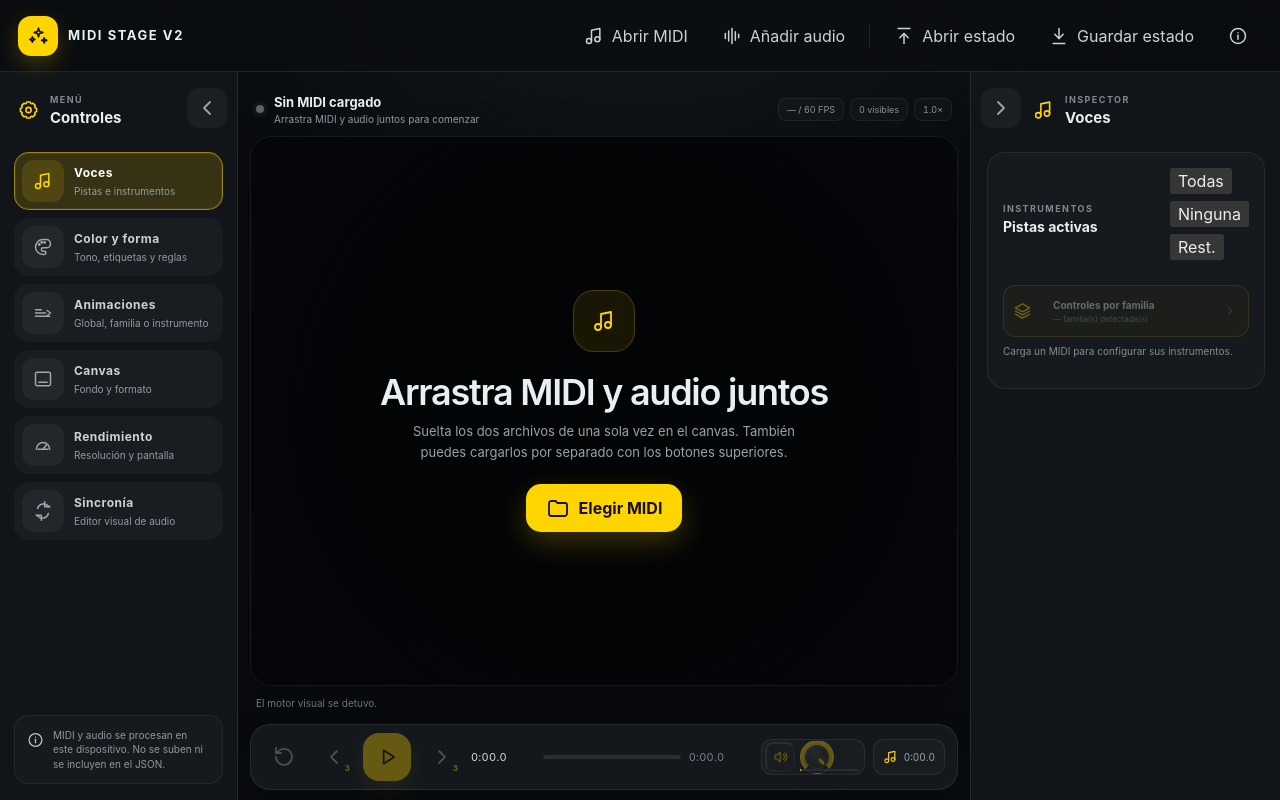
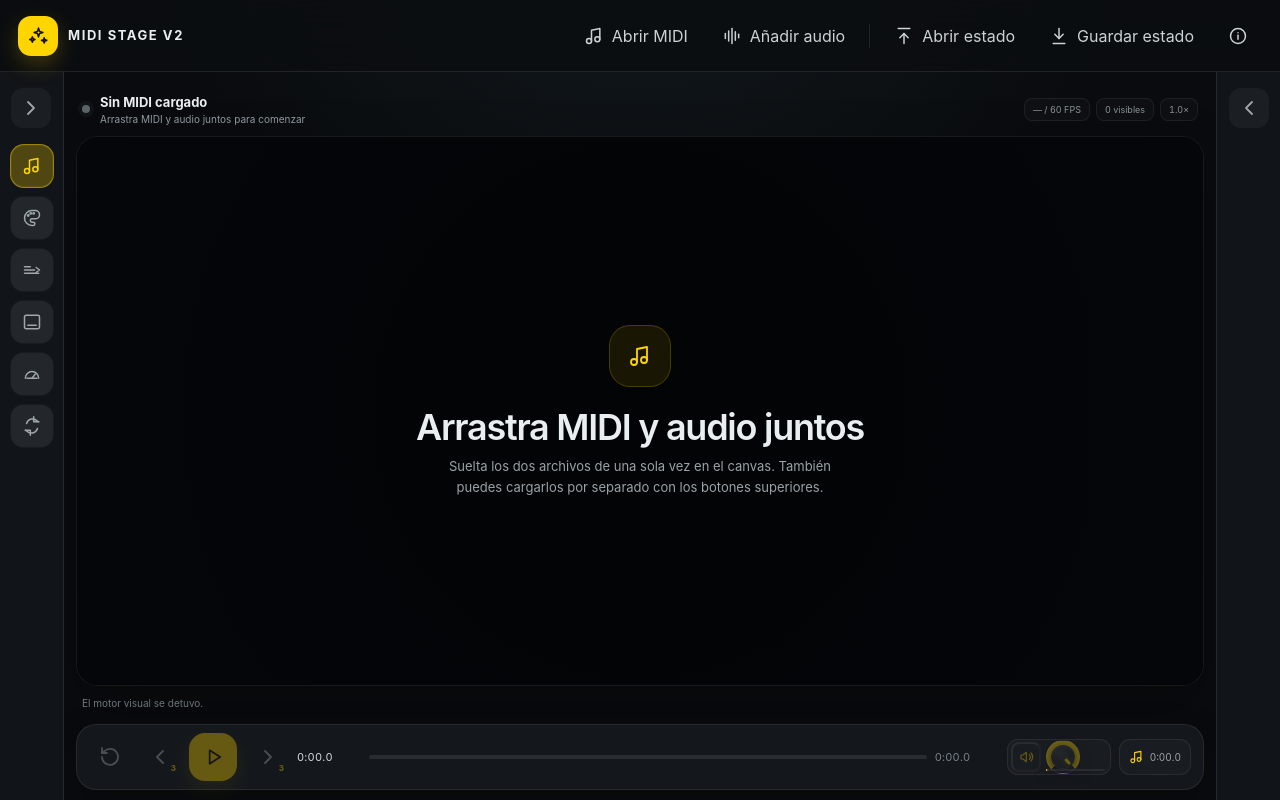
Before and after one commit to jaimejaramilloarias/VisualizadorMIDI, a React (Vite) app: page / in a window 1280 px wide. Built offline with nearby package versions, Linux system fonts and the light colour scheme.

Commit message:
fix: simplify empty loading state

```diff
--- a/src/ui/App.tsx
+++ b/src/ui/App.tsx
@@ -2016,14 +2016,6 @@
                 Suelta los dos archivos de una sola vez en el canvas. También
                 puedes cargarlos por separado con los botones superiores.
               </p>
-              <button
-                className="primary-button"
-                onClick={() => midiInputRef.current?.click()}
-                type="button"
-              >
-                <Icon name="folder" />
-                Elegir MIDI
-              </button>
             </div>
           )}
           {dragging && (
--- a/src/ui/styles.css
+++ b/src/ui/styles.css
@@ -729,27 +729,6 @@
   color: #9aa3a8;
   font-size: 13px;
   line-height: 1.55;
-}
-
-.primary-button {
-  display: inline-flex;
-  align-items: center;
-  justify-content: center;
-  min-height: 48px;
-  margin-top: 22px;
-  padding: 0 20px;
-  gap: 9px;
-  color: #18100a;
-  font-weight: 700;
-  border: 0;
-  border-radius: 15px;
-  background: var(--accent);
-  box-shadow: 0 10px 28px rgba(255, 213, 0, 0.22);
-  cursor: pointer;
-}
-
-.primary-button:active {
-  transform: scale(0.97);
 }
 
 .drop-overlay {
```
